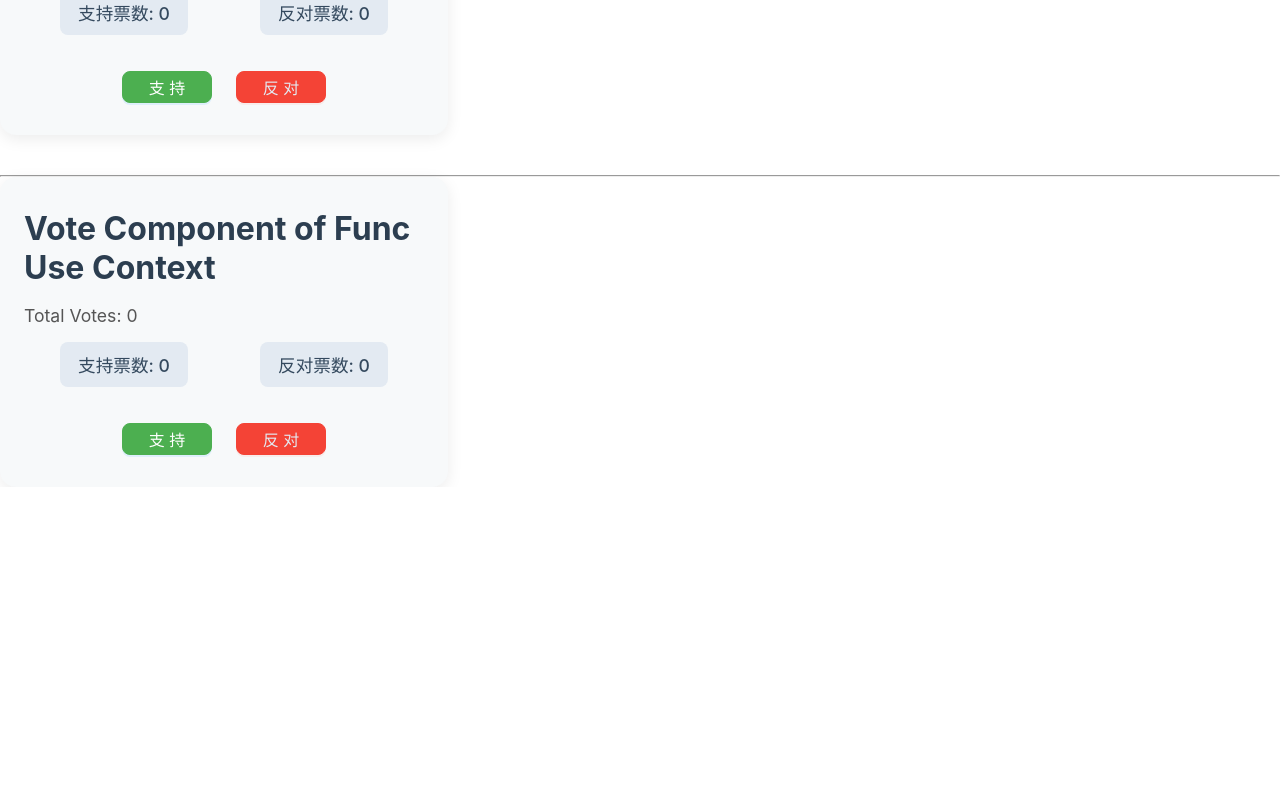
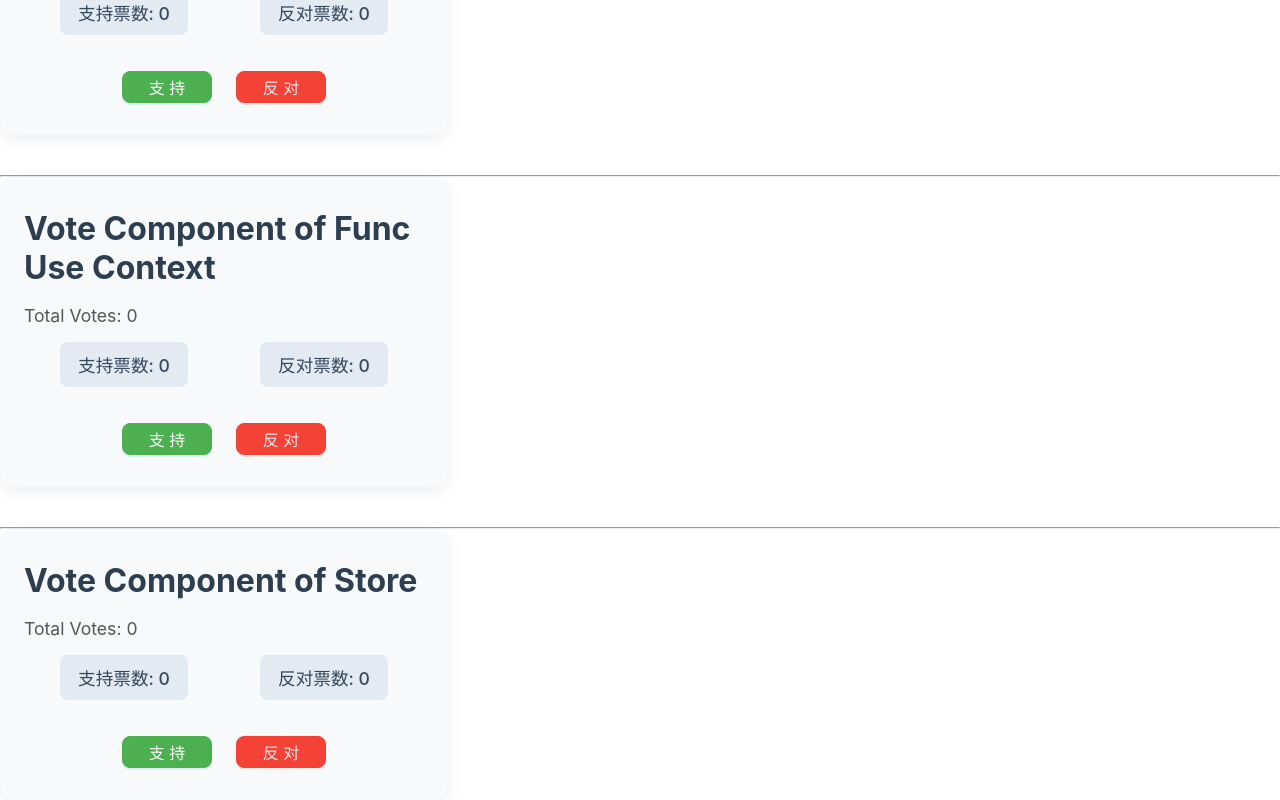
Before and after one commit to guguoyi/mytask, a React app in the folder myreact/: page / in a window 1280 px wide. Shown: the part 2609-3409 px from the top of the page. Before the commit the page ends 3096 px from the top, so only its background shows below. Built offline with nearby package versions, Linux system fonts and the light colour scheme.

Commit message:
myreact: use redux

```diff
--- a/myreact/package.json
+++ b/myreact/package.json
@@ -46,6 +46,7 @@
     "react-dev-utils": "^12.0.1",
     "react-dom": "^19.1.0",
     "react-refresh": "^0.11.0",
+    "redux": "^5.0.1",
     "resolve": "^1.20.0",
     "resolve-url-loader": "^4.0.0",
     "sass-loader": "^12.3.0",
--- a/myreact/src/index.js
+++ b/myreact/src/index.js
@@ -21,6 +21,9 @@ import UseCustomHook from "./hooks/UseCustomHookDemo";
 import VoteCls from "./views/voteClass/VoteCls";
 import VoteFunc from "./views/voteFunc/VoteFunc";
 import VoteContext from "./views/voteContext/Vote";
+import VoteStoreFunc from "./views/voteStore/VoteStoreFunc";
+import store from "./store/VoteStore"
+import CommonContext from "./context/CommonContext";
 
 // const ThemeContext = React.createContext('light');
 
@@ -212,6 +215,12 @@ root.render(
     <br></br>
     <hr></hr>
     <VoteContext></VoteContext>
+    <br></br>
+    <br></br>
+    <hr></hr>
+    <CommonContext.Provider value={{store}}>
+        <VoteStoreFunc></VoteStoreFunc>
+    </CommonContext.Provider>
   </>
 );
 
--- /dev/null
+++ b/myreact/src/store/VoteStore.js
@@ -0,0 +1,21 @@
+import { createStore } from "redux";
+
+const initState = {
+  supNum: 0,
+  oppNum: 0,
+};
+
+const reducer = function reducer(state = initState, action) {
+  switch (action.type) {
+    case "O_SUP":
+      return { ...state, supNum: state.supNum + 1 };
+    case "O_OPP":
+      return { ...state, oppNum: state.oppNum + 1 };
+    default:
+      return state;
+  }
+};
+
+const store = createStore(reducer);
+
+export default store;
--- /dev/null
+++ b/myreact/src/views/voteStore/VoteFunc.css
@@ -0,0 +1,67 @@
+.vote {
+  max-width: 400px;
+  /* margin: 40px auto; */
+
+  padding: 32px 24px;
+  background: #f7f9fa;
+  border-radius: 16px;
+  box-shadow: 0 4px 16px rgba(0,0,0,0.08);
+  /* text-align: center; */
+}
+
+.vote h1 {
+  font-size: 2em;
+  margin-bottom: 18px;
+  color: #2c3e50;
+}
+
+.vote p {
+  font-size: 1.1em;
+  margin-bottom: 16px;
+  color: #555;
+}
+
+.vote-main {
+  display: flex;
+  justify-content: space-around;
+  margin-bottom: 20px;
+}
+
+.vote-main p {
+  background: #e3eaf2;
+  border-radius: 8px;
+  padding: 10px 18px;
+  font-weight: 500;
+  color: #34495e;
+}
+
+.vote-footer {
+  display: flex;
+  justify-content: center;
+  gap: 24px;
+  margin-top: 18px;
+}
+
+.vote-footer .ant-btn {
+  min-width: 90px;
+  font-size: 1em;
+  border-radius: 8px;
+  padding: 8px 0;
+  transition: box-shadow 0.2s;
+}
+
+.vote-footer .ant-btn-primary {
+  background: #4caf50;
+  border-color: #4caf50;
+}
+
+.vote-footer .ant-btn-dangerous {
+  background: #f44336;
+  border-color: #f44336;
+  color: #e3eaf2;
+}
+
+.vote-footer .ant-btn:hover {
+  box-shadow: 0 2px 8px rgba(44,62,80,0.12);
+  opacity: 0.92;
+}
--- /dev/null
+++ b/myreact/src/views/voteStore/VoteStoreFooterC.js
@@ -0,0 +1,21 @@
+import React, { useContext } from "react";
+import { Button } from "antd";
+import CommonContext from "../../context/CommonContext";
+
+const VoteStoreFooterC = function VoteStoreFooterC () {
+  const {store} = useContext(CommonContext)
+
+  return (
+    <div className="vote-footer">
+      <Button type="primary" onClick={() => store.dispatch({
+        type: "O_SUP"
+      })}>支持</Button>
+      <Button danger onClick={() => store.dispatch({
+        type:"O_OPP"
+      })}>反对</Button>
+    </div>
+  );
+};
+
+
+export default VoteStoreFooterC;
--- /dev/null
+++ b/myreact/src/views/voteStore/VoteStoreFunc.js
@@ -0,0 +1,31 @@
+import React, { useContext, useState, useEffect } from "react";
+import "./VoteFunc.css";
+import VoteStoreMain from "./VoteStoreMain";
+import VoteStoreFooterC from "./VoteStoreFooterC";
+import CommonContext from "../../context/CommonContext";
+
+function VoteStoreFunc() {
+  const { store } = useContext(CommonContext);
+  const [_, forceUpdate] = useState(0);
+
+  // 订阅 store，组件卸载时取消订阅
+  useEffect(() => {
+    store.subscribe(() => {
+      forceUpdate(Date.now());
+    });
+  }, []);
+
+  const state = store.getState();
+  const { supNum, oppNum } = state;
+
+  return (
+    <div className="vote">
+      <h1>Vote Component of Store</h1>
+      <p>Total Votes: {supNum + oppNum}</p>
+      <VoteStoreMain />
+      <VoteStoreFooterC />
+    </div>
+  );
+}
+
+export default VoteStoreFunc;
--- /dev/null
+++ b/myreact/src/views/voteStore/VoteStoreMain.js
@@ -0,0 +1,29 @@
+import React from "react";
+import CommonContext from "../../context/CommonContext";
+
+class VoteStoreMain extends React.PureComponent {
+  static contextType = CommonContext;
+  render() {
+    const { store } = this.context;
+    const { supNum, oppNum } = store.getState();
+
+    return (
+      <div className="vote-main">
+        <p className="vote-main-support">支持票数: {supNum}</p>
+        <p className="vote-main-opp">反对票数: {oppNum}</p>
+      </div>
+    );
+  }
+
+  componentDidMount() {
+    this.unsubscribe = this.context.store.subscribe(() => {
+      this.forceUpdate();
+    });
+  }
+
+  componentWillUnmount() {
+    if (this.unsubscribe) this.unsubscribe();
+  }
+}
+
+export default VoteStoreMain;
```
Also changed, not shown: myreact/src/views/createStyle/CreateStyle.js (added, +35 -0 lines), myreact/src/views/cssModule/CssModule.js (added, +15 -0 lines), myreact/src/views/cssModule/CssModule.module.css (added, +17 -0 lines), myreact/src/views/hoc/CreateStyleInClassComponent.js (added, +46 -0 lines), 1 other file (tests, documents, lock files or other folders).
